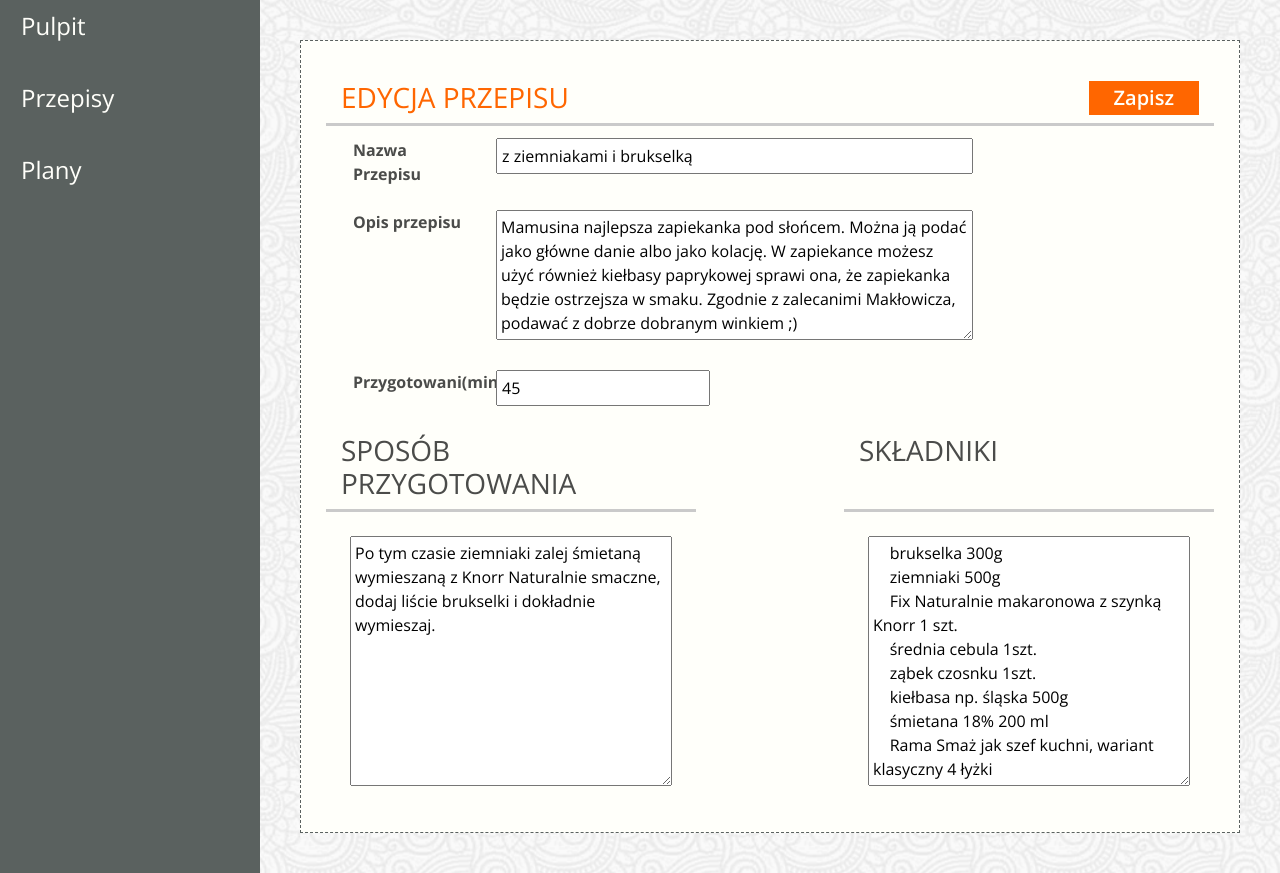
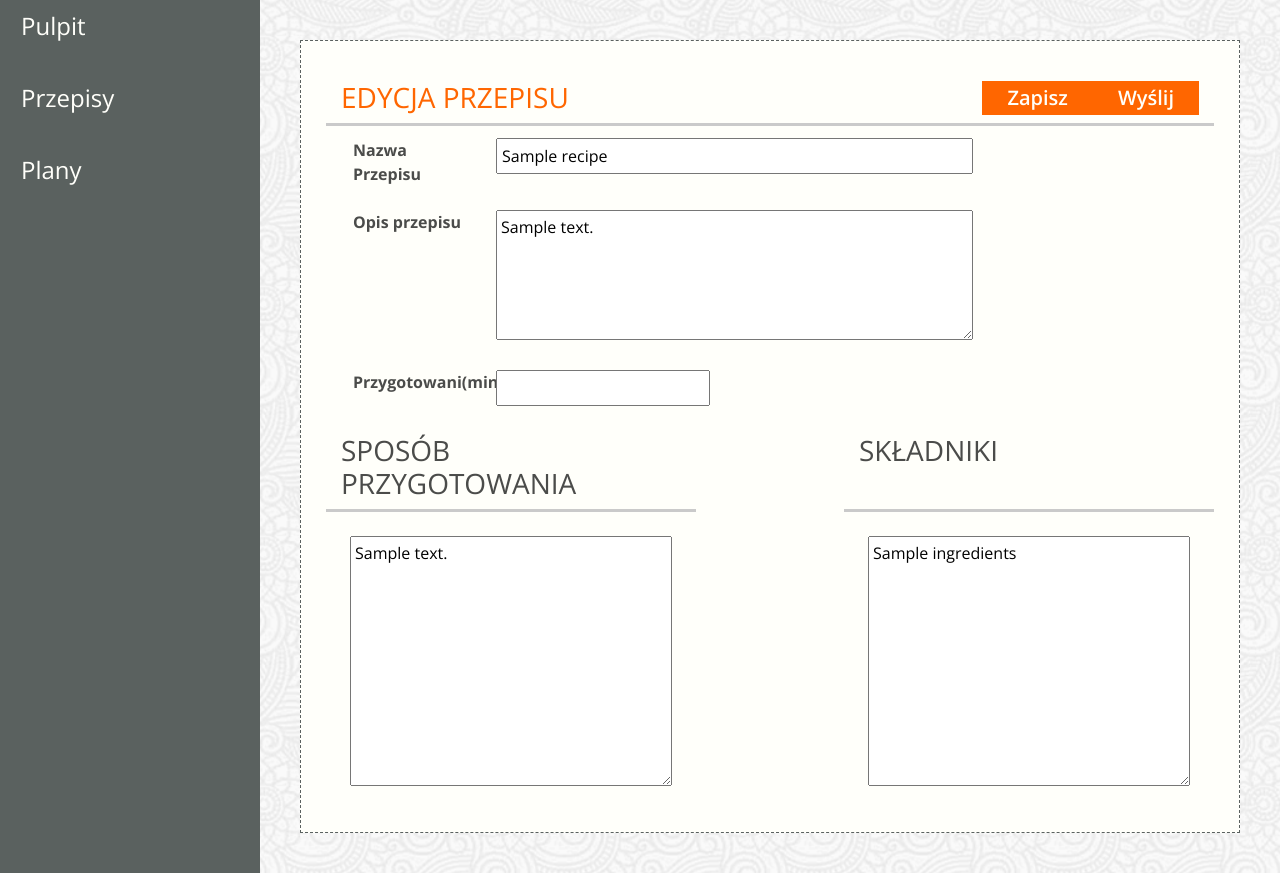
Before and after one commit to Luba-dotcam/Jedzonko, a Django app: template jedzonko/templates/app-edit-recipe.html in a window 1280 px wide. Shown: the part 84-957 px from the top of the page. Run offline with Django 3.2, Linux system fonts and the light colour scheme; the template is opened without the code that fills it: most values are stand-ins (such as "Sample title", 1, 10 or a date in 2020); some libraries are stand-ins or nearby versions; some web fonts are replaced.

Commit message:
Create a new recipe based on an existing one

```diff
--- a/jedzonko/templates/app-edit-recipe.html
+++ b/jedzonko/templates/app-edit-recipe.html
@@ -1,6 +1,8 @@
 {% extends "__base__.html" %}
 {% block title %}{% endblock title %}
 {% block content %}
+<form method="POST">
+{% csrf_token %}
     <div class="dashboard-content border-dashed p-3 m-4 view-height">
 
         <div class="mt-4 ml-4 mr-4">
@@ -9,8 +11,12 @@
                     przepisu</h3></div>
                 <div class="col d-flex justify-content-end mb-2">
                     <button type="submit"
-                        class="btn btn-color rounded-0 pt-0 pb-0 pr-4 pl-4">
+                            class="btn btn-color rounded-0 pt-0 pb-0 pr-4 pl-4" name="button_zapisz">
                         Zapisz
+                    </button>
+                    <button type="submit"
+                            class="btn btn-color rounded-0 pt-0 pb-0 pr-4 pl-4" name="button_wyslij">
+                        Wyślij
                     </button>
                 </div>
             </div>
@@ -20,18 +26,18 @@
                 <tr class="d-flex">
                     <th scope="row" class="col-2">Nazwa Przepisu</th>
                     <td class="col-7">
-                    <input class="w-100 p-1" value="z ziemniakami i brukselką">
+                        <input class="w-100 p-1" name="name" value="{{ recipe.name }}">
                     </td>
                 </tr>
                 <tr class="d-flex">
                     <th scope="row" class="col-2">Opis przepisu</th>
-                <td class="col-7"><textarea class="w-100 p-1" rows="5">Mamusina najlepsza zapiekanka pod słońcem. Można ją podać jako główne danie albo jako kolację. W zapiekance możesz użyć również kiełbasy paprykowej sprawi ona, że zapiekanka będzie ostrzejsza w smaku. Zgodnie z zalecanimi Makłowicza, podawać z dobrze dobranym winkiem ;)</textarea>
+                    <td class="col-7"><textarea class="w-100 p-1" name="description" rows="5">{{ recipe.description }}</textarea>
                     </td>
                 </tr>
                 <tr class="d-flex">
                     <th scope="row" class="col-2">Przygotowani(minuty)</th>
                     <td class="col-3">
-                    <input class="p-1" type="number" value="45">
+                        <input class="p-1" type="number" name="preparation_time" value="{{ recipe.preparation_time }}">
                     </td>
                 </tr>
                 </tbody>
@@ -46,24 +52,16 @@
             </div>
             <div class="row d-flex">
                 <div class="col-5 p-4">
-                <textarea class="w-100 p-1" rows="10">Po tym czasie ziemniaki zalej śmietaną wymieszaną z Knorr Naturalnie smaczne, dodaj liście brukselki i dokładnie wymieszaj.</textarea>
+                    <textarea class="w-100 p-1" name="description_preparing" rows="10">{{ recipe.description_preparing }}</textarea>
                 </div>
                 <div class="col-2"></div>
 
                 <div class="col-5 p-4">
-                                    <textarea class="w-100 p-1" rows="10">
-    brukselka 300g
-    ziemniaki 500g
-    Fix Naturalnie makaronowa z szynką Knorr 1 szt.
-    średnia cebula 1szt.
-    ząbek czosnku 1szt.
-    kiełbasa np. śląska 500g
-    śmietana 18% 200 ml
-    Rama Smaż jak szef kuchni, wariant klasyczny 4 łyżki
-    gałązka tymianku 1 szt.
+                    <textarea class="w-100 p-1" name="ingredients" rows="10">{{ recipe.ingredients }}
                     </textarea>
                 </div>
             </div>
         </div>
     </div>
+</form>
 {% endblock content %}
```
Also changed, not shown: jedzonko/views.py (+6 -3 lines). Lines whose indentation alone changed are shown as unchanged.
